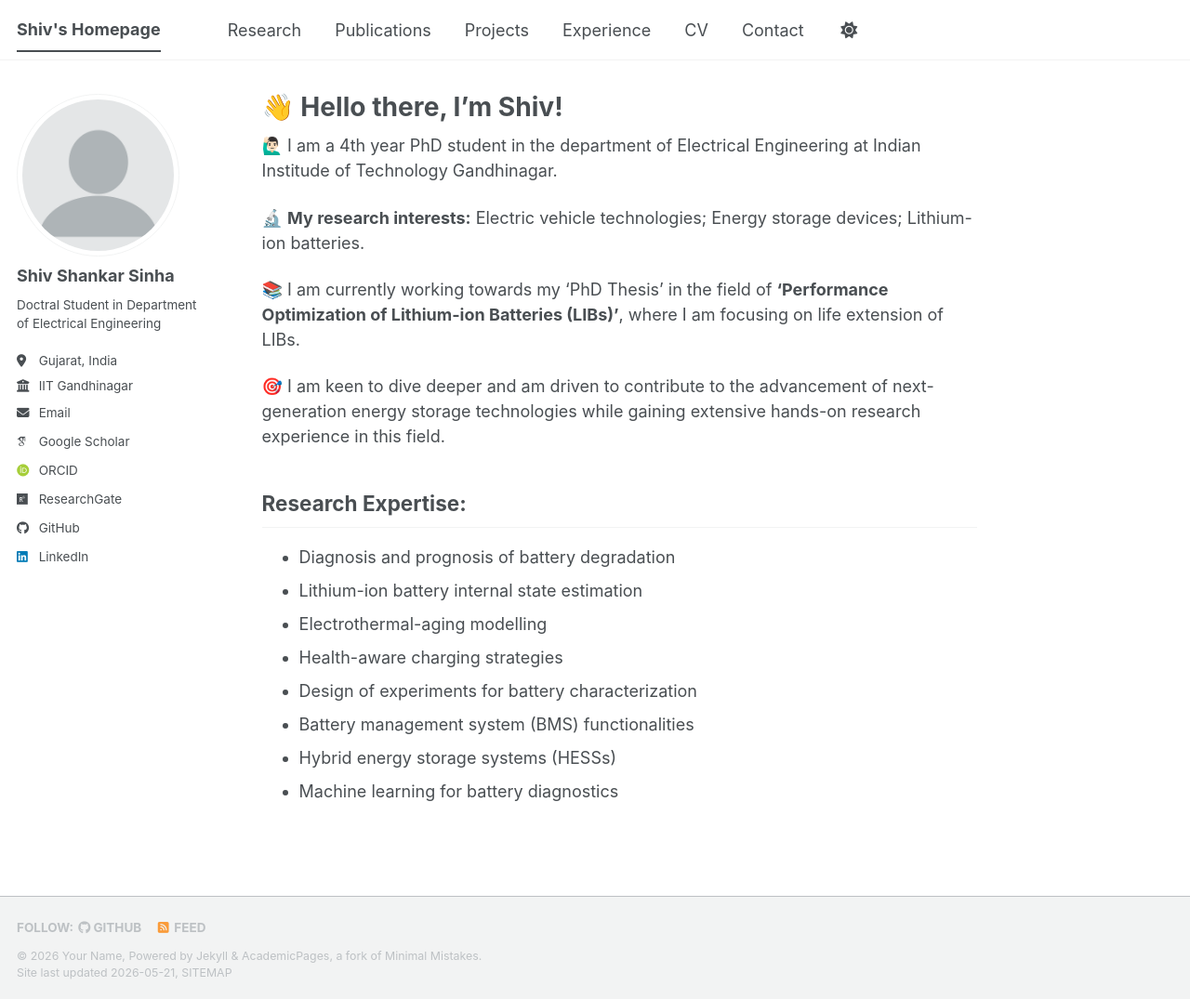
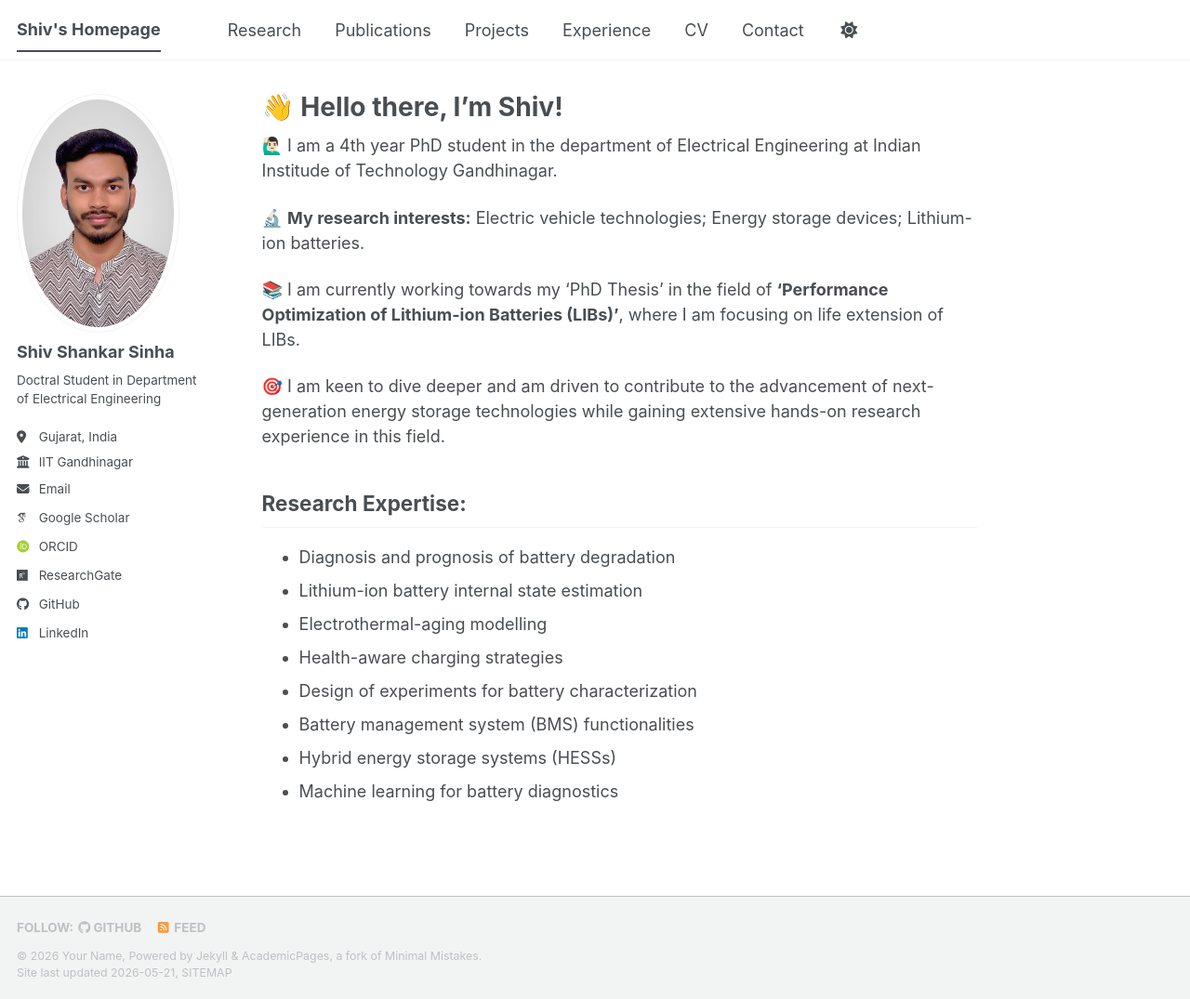
Before and after one commit to shivshankar-sinha/shivshankar-sinha.github.io, a Jekyll site: the page built from _pages/about.md, in a window 1280 px wide and 1075 px high. Shown: the whole window at 93% size. Built offline with Jekyll 4.4.1, drawn with Linux system fonts in a browser that asks for light colours; some web fonts are replaced; a script bundle is joined from its source files by our own code; library files that are not in the unit come from our copies.

Commit message:
Update _config.yml

```diff
--- a/_config.yml
+++ b/_config.yml
@@ -23,7 +23,7 @@ repository               : "academicpages/academicpages.github.io"
 #               Additional customization can be done by editing /_includes/author-profile.html
 author:
   # Biographic information
-  avatar           : "profile.png"
+  avatar           : "sss.jpg"
   name             : "Shiv Shankar Sinha"
   pronouns         : # example: "she/her"
   bio              : "Doctral Student in Department of Electrical Engineering"
```
